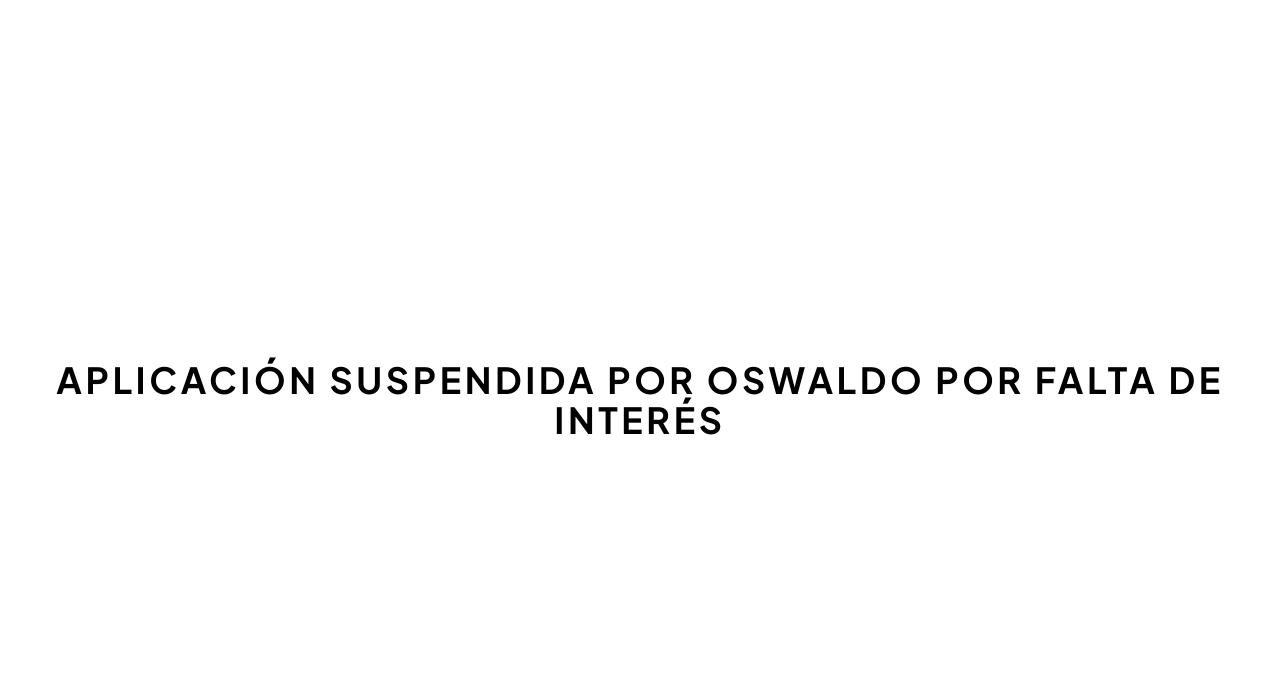
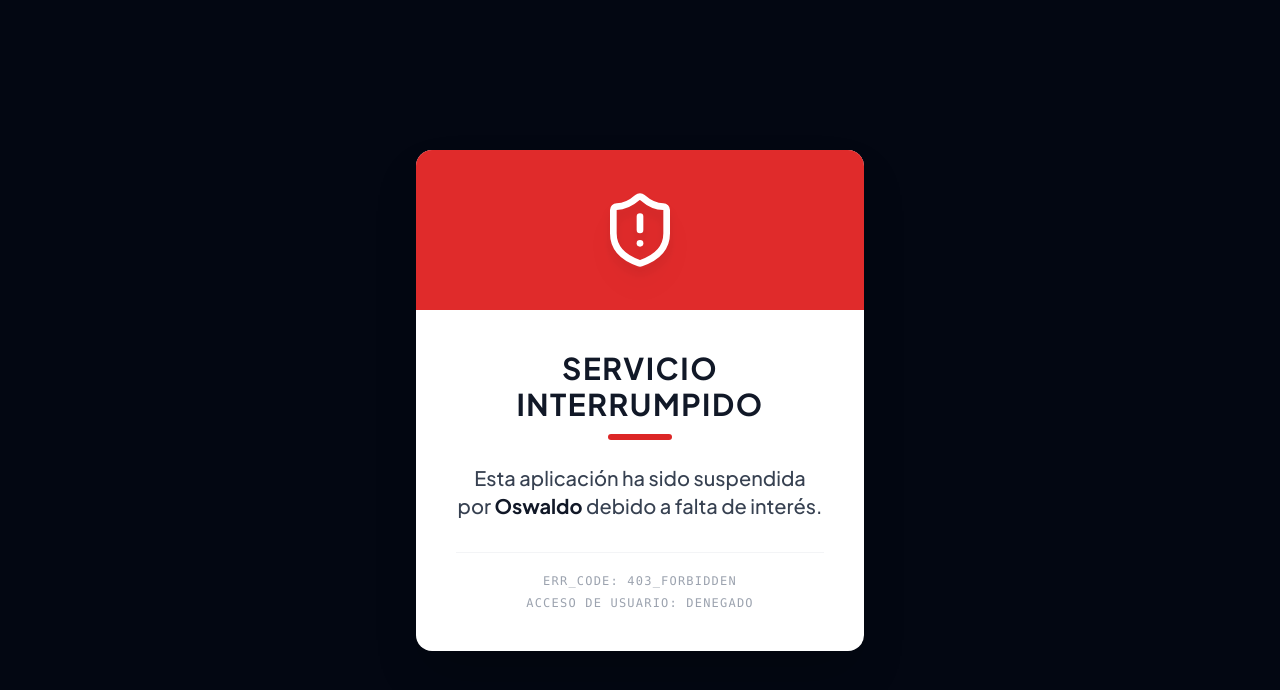
Before and after one commit to gokuoswaldoa/ALMACEN, a React (Vite) app in the folder frontend/: page / in a window 1280 px wide. Shown: the top 690 px of the page. Built offline with nearby package versions, Linux system fonts and the light colour scheme.

Commit message:
Actualizacion: Pantalla de bloqueo estilo corporativo/banco

```diff
--- a/frontend/src/App.jsx
+++ b/frontend/src/App.jsx
@@ -1,11 +1,44 @@
 import React from 'react';
+import { ShieldAlert } from 'lucide-react';
 
 function App() {
   return (
-    <div className="fixed inset-0 bg-white flex items-center justify-center z-50 p-6 text-center">
-      <h1 className="text-2xl md:text-4xl font-black text-black uppercase tracking-widest leading-relaxed">
-        Aplicación suspendida por Oswaldo por falta de interés
-      </h1>
+    <div className="min-h-screen bg-gray-950 flex items-center justify-center p-4 sm:p-6">
+
+      {/* Tarjeta Flotante Corporativa */}
+      <div className="bg-white rounded-2xl shadow-2xl max-w-md w-full overflow-hidden animate-fade-in-down">
+
+        {/* Encabezado Rojo */}
+        <div className="bg-red-600 p-8 sm:p-10 flex items-center justify-center relative overflow-hidden">
+          {/* Efecto de luz sutil en el fondo rojo */}
+          <div className="absolute inset-0 bg-red-500 opacity-20"></div>
+          <ShieldAlert size={80} className="text-white relative z-10 drop-shadow-xl" />
+        </div>
+
+        {/* Cuerpo del Mensaje */}
+        <div className="p-8 sm:p-10 text-center">
+
+          <h1 className="text-2xl sm:text-3xl font-black text-gray-900 mb-3 uppercase tracking-wider">
+            Servicio Interrumpido
+          </h1>
+
+          {/* Línea separadora elegante */}
+          <div className="w-16 h-1.5 bg-red-600 mx-auto rounded-full mb-6"></div>
+
+          <p className="text-gray-700 text-lg sm:text-xl font-medium leading-relaxed mb-8">
+            Esta aplicación ha sido suspendida por <span className="font-bold text-gray-900">Oswaldo</span> debido a falta de interés.
+          </p>
+
+          {/* Pie de página con aspecto técnico/seguridad */}
+          <div className="pt-5 border-t border-gray-100 flex flex-col gap-1.5 text-[11px] sm:text-xs text-gray-400 font-mono tracking-widest uppercase">
+            <span>ERR_CODE: 403_FORBIDDEN</span>
+            <span>ACCESO DE USUARIO: DENEGADO</span>
+          </div>
+
+        </div>
+
+      </div>
+
     </div>
   );
 }
```
